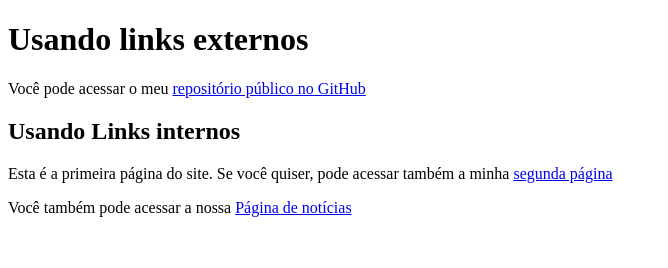
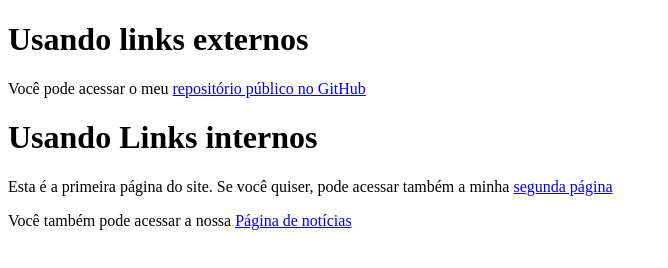
Before and after one commit to viniciusmiguel1404/HTML-CSS, a plain HTML site: page HTML-CSS/ex010/index.html in a window 1280 px wide. Shown: the whole page, without its empty margins (0-668 px from the left). Drawn offline with Linux system fonts and the light colour scheme.

Commit message:
corrigindo erros

```diff
--- a/HTML-CSS/ex010/index.html
+++ b/HTML-CSS/ex010/index.html
@@ -8,9 +8,10 @@
 <body>
     <h1>Usando links externos</h1>
     <p>Você pode acessar o meu <a href="https://github.com/viniciusmiguel1404" target="_blank" rel="external">repositório público no GitHub</a></p>
-        <h2>Usando Links internos</h2>
+        <h1>Usando Links internos</h1>
         <p>Esta é a primeira página do site. Se você quiser, pode acessar também a minha <a href="pag002.html" rell="next">segunda página</a></p>
         <p>Você também pode acessar a nossa <a href="noticias/pag003.html">Página de notícias</a></p>
+        <h2></h2>
 
 </body>
 </html>
```
Also changed, not shown: HTML-CSS/ex010/noticias/pag003.html (+3 -0 lines).
